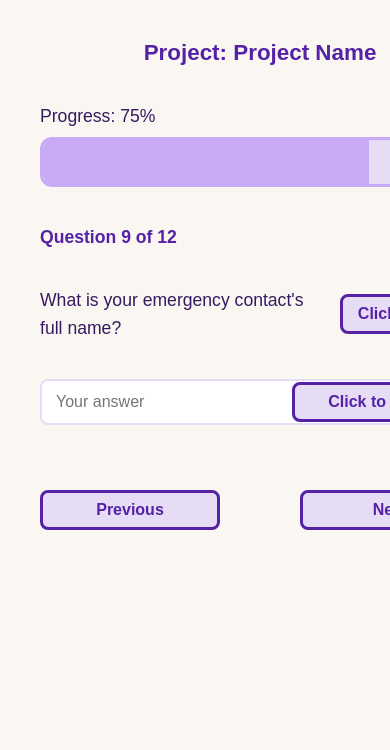
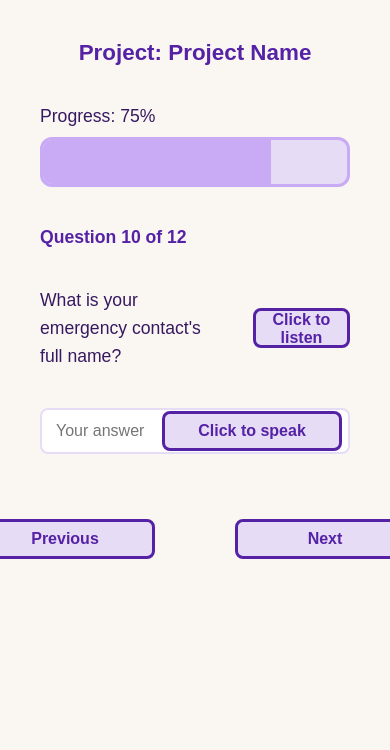
Before and after one commit to gittel-rosenblatt/iris, a Flask app: page /workspace in a window 390 px wide; the page is wider, and only the part inside the window is pictured. Shown: the part 94-844 px from the top of that part. Run offline with Flask 3, Linux system fonts and the light colour scheme.

Commit message:
Fix left/right scrolling in mobile

```diff
--- a/static/css/global.css
+++ b/static/css/global.css
@@ -20,7 +20,7 @@
     --font-size-sm: clamp(1rem, 2.5vw, 1.2rem);   /* For small text/input boxes */
 }
 
-* {
+*, *::before, *::after {
     box-sizing: border-box;
 }
 
--- a/static/css/workspace.css
+++ b/static/css/workspace.css
@@ -4,8 +4,11 @@
     align-items: center;
     margin: 0 auto;
     padding: 40px;
+    width: 100%;
     max-width: 800px;
     gap: 20px;
+    overflow-y: auto;
+    overflow-x: hidden;
 }
 
 .progress-bar {
--- a/templates/workspace.html
+++ b/templates/workspace.html
@@ -55,7 +55,7 @@
     </section>
 
     <section class="question-container">
-        <h3>Question 9 of 12</h3>
+        <h3>Question 10 of 12</h3>
         <div class="question-card">
             <p>What is your emergency contact's full name?</p>
             <button type="button" class="btn"id="text-to-speech">Click to listen</button>
```
